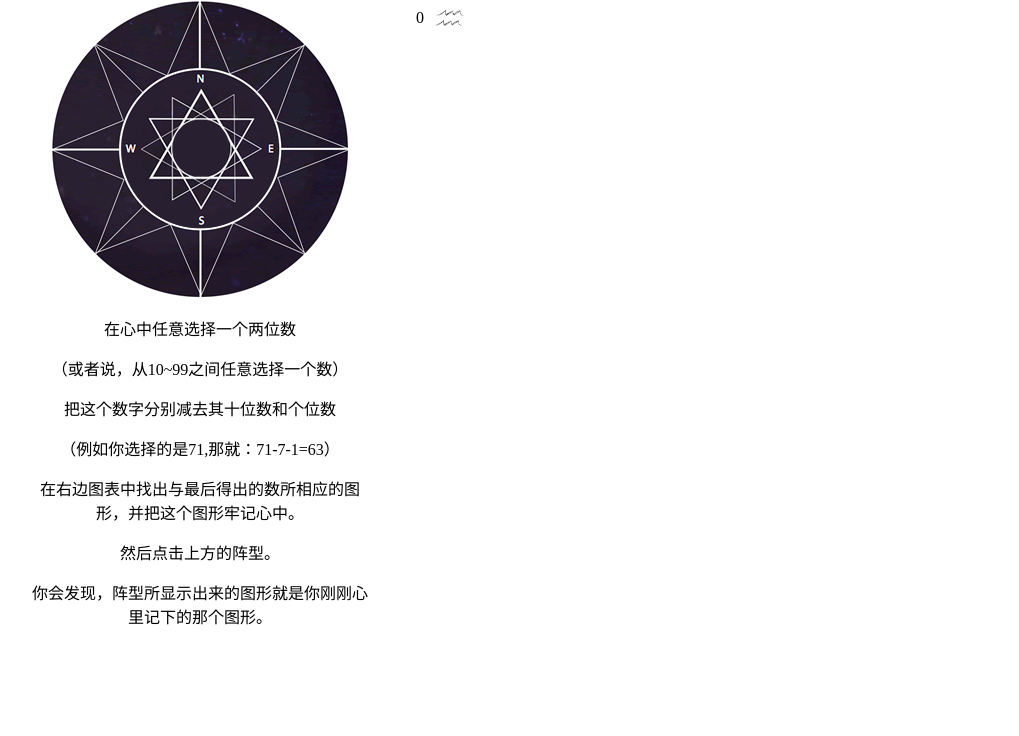
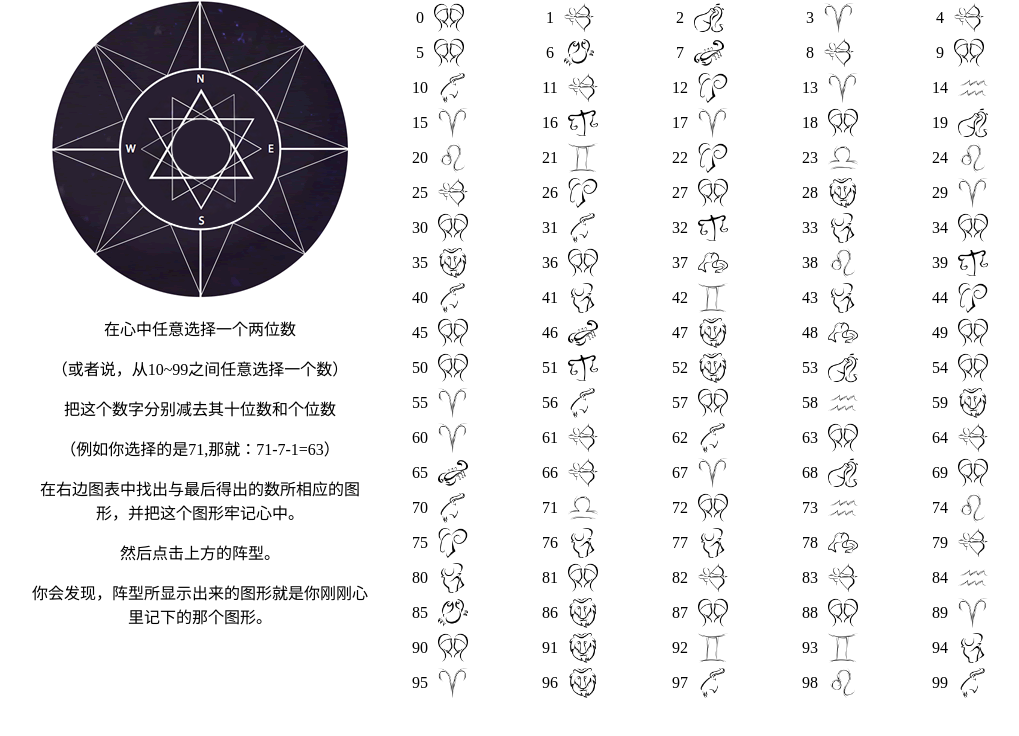
Before and after one commit to xiaschao/js-cases, a plain HTML site: page 13.-读心术小游戏/index.html in a window 1280 px wide. Shown: the whole page, without its empty margins (115-1134 px from the left). Drawn offline with Linux system fonts and the light colour scheme.

Commit message:
完成了读心术小游戏

```diff
--- a/13.-读心术小游戏/index.html
+++ b/13.-读心术小游戏/index.html
@@ -25,12 +25,9 @@
         </div>
       </div>
 
-      <ul class="right">
-        <li class="right-item">
-          <span>0</span>
-          <img src="./images/values/0.png" alt="" />
-        </li>
-      </ul>
+      <ul class="right"></ul>
     </div>
+
+    <script src="./js/index.js"></script>
   </body>
 </html>
--- a/13.-读心术小游戏/js/index.js
+++ b/13.-读心术小游戏/js/index.js
@@ -0,0 +1,40 @@
+function getRandom(min, max) {
+  return Math.floor(Math.random() * (max - min) + min);
+}
+let rightUl = document.querySelector('.right');
+let specialNum = getRandom(0, 16);
+let cover = document.querySelector('.cover');
+let coverImg = cover.querySelector('img');
+
+function init() {
+  let specialArr = [];
+  for (let i = 0; i <= 90; i += 9) {
+    specialArr.push(i);
+  }
+  // console.log(specialArr);
+  for (let i = 0; i < 100; i++) {
+    let li = document.createElement('li');
+    li.className = 'right-item';
+    let span = document.createElement('span');
+    span.innerText = i;
+    let img = document.createElement('img');
+    if (specialArr.includes(i)) {
+      img.src = `./images/values/${specialNum}.png`;
+    } else {
+      img.src = `./images/values/${getRandom(0, 16)}.png`;
+    }
+    li.appendChild(span);
+    li.appendChild(img);
+    rightUl.appendChild(li);
+  }
+}
+init();
+
+function clickEvent() {
+  cover.style.transition = ' all 1s';
+  cover.style.transform = 'rotate(1800deg)';
+  cover.addEventListener('transitionend', function () {
+    coverImg.src = `./images/values/${specialNum}.png`;
+  });
+}
+coverImg.onclick = clickEvent;
```
